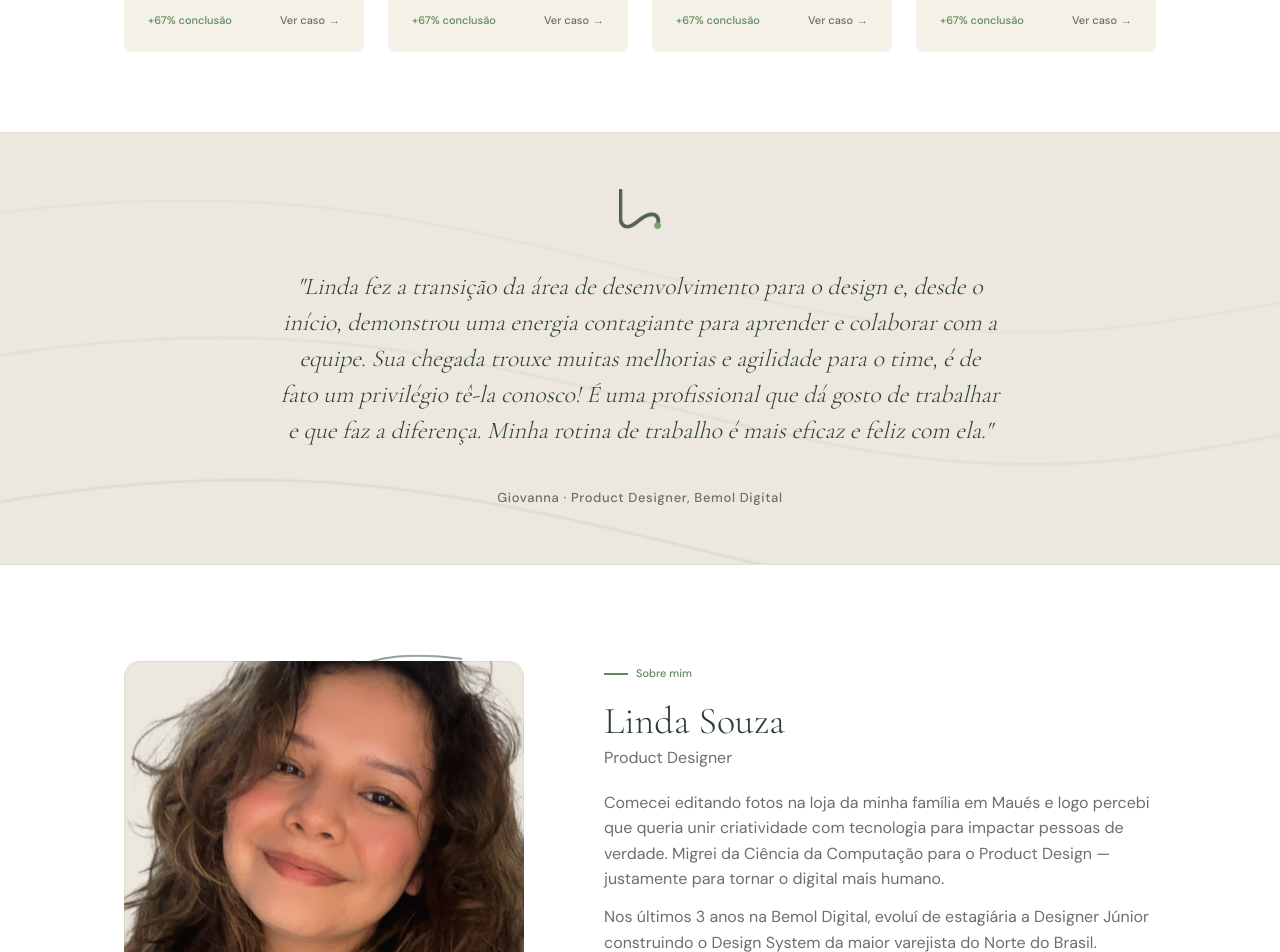
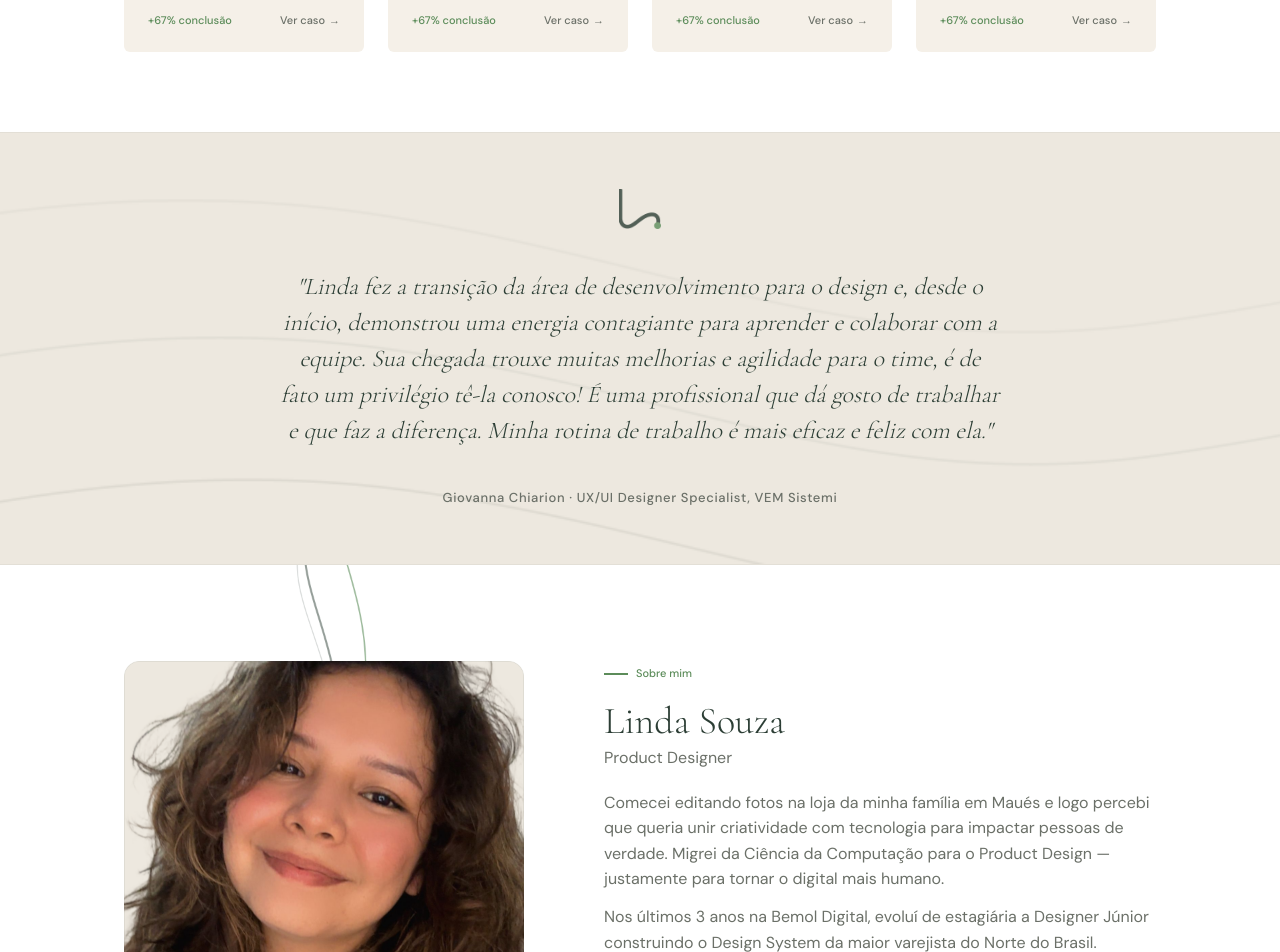
Before and after one commit to Agencia-Lumina-Digital/linda-hillary-port, a React (Vite) app: page / in a window 1280 px wide. Shown: the part 1340-2292 px from the top of the page. Built offline with nearby package versions, Linux system fonts and the light colour scheme.

Commit message:
fix: [ABOUT] adjusts graphismo

```diff
--- a/src/components/organisms/Navbar/Navbar.tsx
+++ b/src/components/organisms/Navbar/Navbar.tsx
@@ -47,6 +47,7 @@ export const Navbar = () => {
       elevation={0}
       sx={{
         backgroundColor: tokens.colors.background.canvas,
+        zIndex: 10
       }}
     >
       <Container
--- a/src/features/about/About.tsx
+++ b/src/features/about/About.tsx
@@ -11,7 +11,9 @@ export const About = () => {
         backgroundColor: tokens.colors.background.elevated, // Fundo branco (#FFFFFF)
         mx: { xs: '-24px', md: 'calc(-50vw + 50%)' }, // Sangramento lateral total
         px: { xs: '24px', md: 'calc(50vw - 50%)' }, // Alinhamento interno
-        borderBottom: `1px solid ${tokens.colors.border.default}`
+        borderBottom: `1px solid ${tokens.colors.border.default}`,
+        position: 'relative',
+        zIndex: 1,
       }}
     >
       <Box
@@ -41,7 +43,7 @@ export const About = () => {
             alt=""
             sx={{
               position: 'absolute',
-              top: '74%',
+              top: '30%',
               left: '50%',
               transform: 'translate(-50%, -50%) scaleX(-1)', // Inverte horizontalmente e centraliza
               width: '150%',
--- a/src/features/projects/Projects.tsx
+++ b/src/features/projects/Projects.tsx
@@ -43,7 +43,7 @@ export const Projects = () => {
         pb: { xs: 8, md: 12 },
         backgroundColor: tokens.colors.background.elevated,
         mx: { xs: '-24px', md: 'calc(-50vw + 50%)' }, // Quebra o container para full-width
-        px: { xs: '24px', md: 'calc(50vw - 50%)' } // Restaura padding interno perfeitamente alinhado
+        px: { xs: '24px', md: 'calc(50vw - 50%)' }, // Restaura padding interno perfeitamente alinhado
       }}
     >
       <Stack spacing={{ xs: '8px', md: '10px' }}>
@@ -135,6 +135,8 @@ export const Projects = () => {
           overflow: 'hidden',
           borderTop: `1px solid rgba(44, 62, 53, 0.05)`, // Acabamento premium horizontal
           borderBottom: `1px solid rgba(44, 62, 53, 0.05)`,
+          position: 'relative',
+          zIndex: 2,
         }}
       >
         <Stack
@@ -184,7 +186,7 @@ export const Projects = () => {
               letterSpacing: '0.05em',
             }}
           >
-            Giovanna · Product Designer, Bemol Digital
+            Giovanna Chiarion · UX/UI Designer Specialist, VEM Sistemi
           </Typography>
         </Stack>
       </Box>
```
